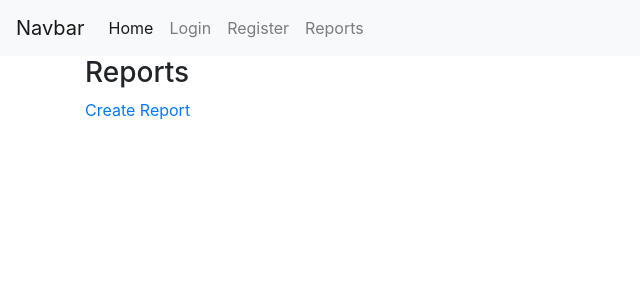
After one commit to BartekKudelka/Raports_app, a Django app: page /raports_generator/reports/ in a window 1280 px wide. The commit adds this page. Shown: the top 300 px of the page, without its empty margins (0-640 px from the left). Run offline with Django 3.2, Linux system fonts and the light colour scheme; some libraries are stand-ins or nearby versions.

Commit message:
Add reports routes

```diff
--- a/raports_app/raports_app/templates/base.html
+++ b/raports_app/raports_app/templates/base.html
@@ -12,8 +12,33 @@
     {% endblock %}
 </head>
 <body>
+<nav class="navbar navbar-expand-lg navbar-light bg-light">
+    <a class="navbar-brand" href="#">Navbar</a>
+    <button class="navbar-toggler" type="button" data-toggle="collapse" data-target="#navbarNav"
+            aria-controls="navbarNav" aria-expanded="false" aria-label="Toggle navigation">
+        <span class="navbar-toggler-icon"></span>
+    </button>
+    <div class="collapse navbar-collapse" id="navbarNav">
+        <ul class="navbar-nav">
+            <li class="nav-item active">
+                <a class="nav-link" href="{% url 'home' %}">Home <span class="sr-only">(current)</span></a>
+            </li>
+            <li class="nav-item">
+                <a class="nav-link" href="{% url 'login' %}">Login</a>
+            </li>
+            <li class="nav-item">
+                <a class="nav-link" href="{% url 'sign_up' %}">Register</a>
+            </li>
+            <li class="nav-item">
+                <a class="nav-link " href="{% url 'reports' %}">Reports</a>
+            </li>
+        </ul>
+    </div>
+</nav>
+<div class="container">
     {% block body %}
 
     {% endblock %}
+</div>
 </body>
 </html>
--- a/raports_app/raports_app/urls.py
+++ b/raports_app/raports_app/urls.py
@@ -23,9 +23,9 @@ from . import views
 urlpatterns = [
     url(r'^admin/', admin.site.urls),
     url(r'^raports_generator/', include('raports_generator.urls')),
-    url(r'^$', views.home),
-    url(r'^sign_up/', views.sign_up),
+    url(r'^$', views.home, name='home'),
+    url(r'^sign_up/', views.sign_up, name="sign_up"),
 
-    url(r'^login/', views.login),
+    url(r'^login/', views.login, name="login"),
     url(r'^logout/', views.logout),
 ]
--- /dev/null
+++ b/raports_app/raports_generator/templates/reports.html
@@ -0,0 +1,10 @@
+{% extends 'base.html' %}
+
+{% block head %}
+    <title>Create Report</title>
+{% endblock %}
+
+{% block body %}
+    <h3>Reports</h3>
+    <a href="{% url 'create_report' %}">Create Report</a>
+{% endblock %}
--- a/raports_app/raports_generator/urls.py
+++ b/raports_app/raports_generator/urls.py
@@ -1,6 +1,10 @@
 from django.conf.urls import include, url
 from django.contrib import admin
 
+from . import views
+
 urlpatterns = [
-    url(r'^admin/', admin.site.urls),
+    # url(r'^admin/', admin.site.urls),
+    url(r'^reports/', views.reports, name="reports"),
+    url(r'^create_report/', views.create_report, name="create_report"),
 ]
--- a/raports_app/raports_generator/views.py
+++ b/raports_app/raports_generator/views.py
@@ -1,4 +1,17 @@
-from django.http import HttpResponse
+from django.shortcuts import render, redirect
 
-def index(request):
-    return HttpResponse("<h1> This is the dbapp homepage</h1>")
+
+def reports(request):
+    return render(request, 'reports.html')
+
+
+def create_report(request):
+    return render(request, 'create_report.html')
+
+
+def show_text_report(request):
+    return render(request, 'text_report.html')
+
+
+def show_visual_report(request):
+    return render(request, 'visual_report.html')
```
Also changed, not shown: raports_app/raports_generator/models.py (+13 -6 lines), raports_app/raports_generator/templates/create_report.html (added, +9 -0 lines), raports_app/raports_generator/templates/text_report.html (added, +9 -0 lines), raports_app/raports_generator/templates/visual_report.html (added, +9 -0 lines), raports_app/reports_faker.py (+39 -28 lines). Lines whose indentation alone changed are shown as unchanged.
